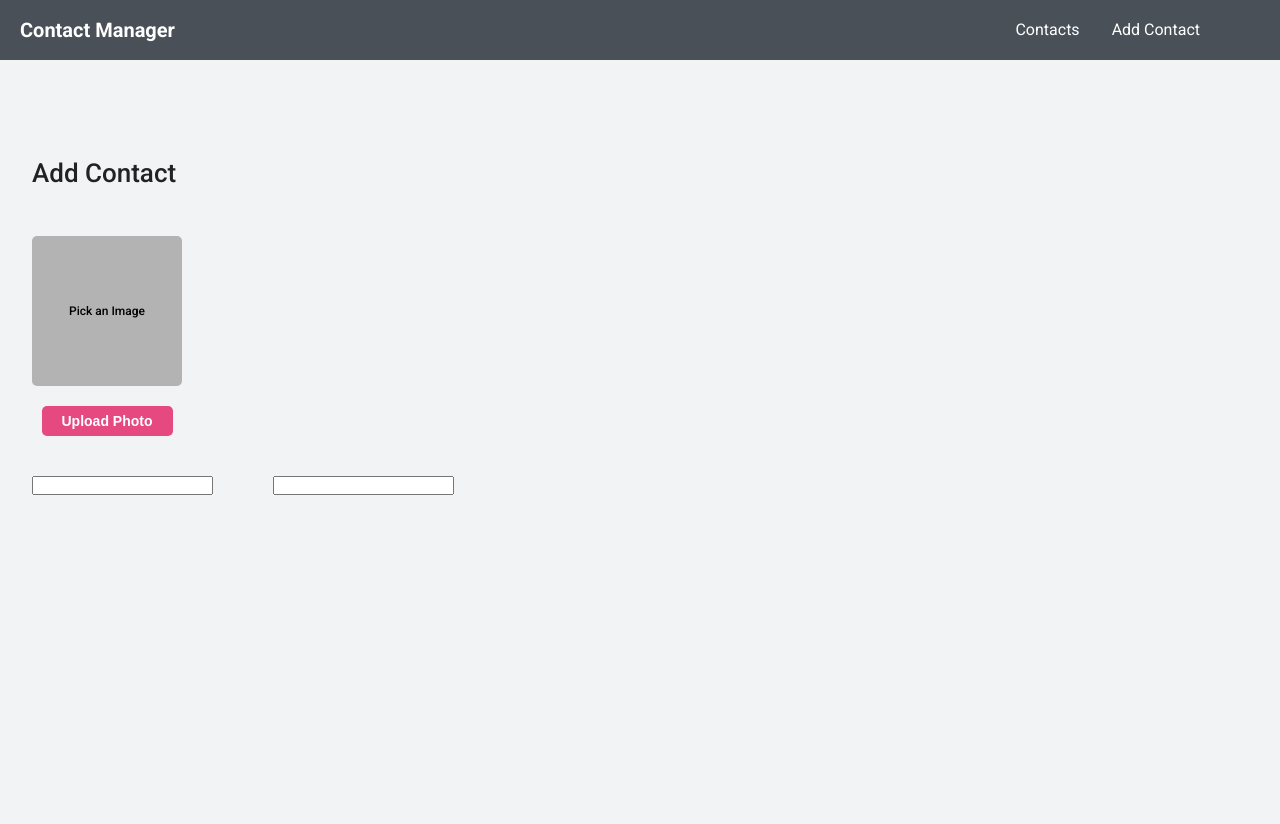
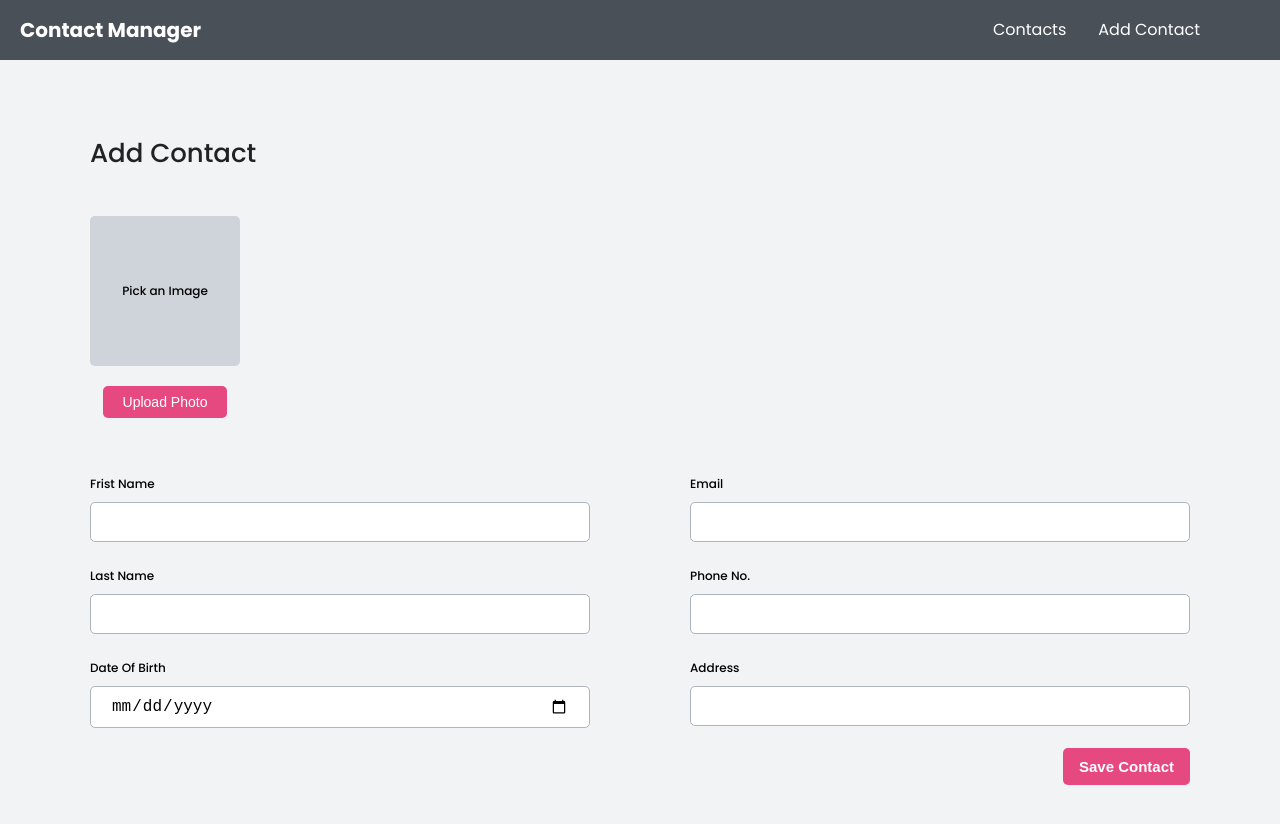
Before and after one commit to wasifalam23/contact-manager, a React (Create React App) app in the folder client/: page /addContact in a window 1280 px wide. Shown: the top 824 px of the page. Before the commit the page ends 800 px from the top, so only its background shows below. Built offline with nearby package versions, Linux system fonts and the light colour scheme; the HTML template or start-up script is replaced by a standard one.

Commit message:
improved addContact styles and inputs

```diff
--- a/client/src/components/FormElements/AddContactForm.js
+++ b/client/src/components/FormElements/AddContactForm.js
@@ -1,6 +1,8 @@
 import React from 'react';
 import ImageUpload from './ImageUpload/ImageUpload';
+import Input from './Input/Input';
 import './AddContactForm.scss';
+import Button from '../../utils/Button/Button';
 
 const AddContactForm = () => {
   return (
@@ -9,12 +11,17 @@ const AddContactForm = () => {
         <ImageUpload className="form-control__image--upload" />
         <div className="form-control__input--holders">
           <div className="form-control__left">
-            <input type="text" />
+            <Input id="first-name" label="Frist Name" type="text" />
+            <Input id="last-name" label="Last Name" type="text" />
+            <Input id="birth-date" label="Date Of Birth" type="date" />
           </div>
 
           <div className="form-control__right">
-            <input type="text" />
+            <Input id="email" label="Email" type="email" />
+            <Input id="phone" label="Phone No." type="text" />
+            <Input id="address" label="Address" type="text" />
           </div>
+          <Button className="form-control__save--btn" btnText="Save Contact" />
         </div>
       </dir>
     </form>
--- a/client/src/components/FormElements/AddContactForm.scss
+++ b/client/src/components/FormElements/AddContactForm.scss
@@ -2,15 +2,33 @@
 
 .form-control {
   &__container {
+    // max-width: 65%;
+    // margin: 0 auto;
     display: flex;
     flex-direction: column;
-    align-items: flex-start;
-    gap: 4rem;
+    gap: 6rem;
+  }
+
+  &__image--upload {
+    align-self: flex-start;
+  }
+
+  &__left,
+  &__right {
+    display: flex;
+    flex-direction: column;
+    gap: 2.8rem;
   }
 
   &__input--holders {
     display: grid;
-    grid-template-columns: 1fr 1fr;
-    grid-column-gap: 6rem;
+    grid-template-columns: repeat(2, 1fr);
+    grid-column-gap: 10rem;
+  }
+
+  &__save--btn {
+    grid-column: 2/-1;
+    margin-top: 2rem;
+    justify-self: end;
   }
 }
--- a/client/src/components/FormElements/ImageUpload/ImageUpload.scss
+++ b/client/src/components/FormElements/ImageUpload/ImageUpload.scss
@@ -30,8 +30,8 @@
   }
 
   &__btn {
-    padding: 0.7rem 2rem;
-    font-weight: $font-bold;
+    padding: 0.8rem 2rem;
+    font-weight: $font-medium;
     font-size: 1.4rem;
   }
 }
--- /dev/null
+++ b/client/src/components/FormElements/Input/Input.js
@@ -0,0 +1,15 @@
+import React from 'react';
+import './Input.scss';
+
+const Input = (props) => {
+  return (
+    <div className="input__box">
+      <label className="input__label" htmlFor={props.id}>
+        {props.label}
+      </label>
+      <input className="input__input" id={props.id} type={props.type} />
+    </div>
+  );
+};
+
+export default Input;
--- /dev/null
+++ b/client/src/components/FormElements/Input/Input.scss
@@ -0,0 +1,26 @@
+@import '../../../index.scss';
+
+.input {
+  &__box {
+    display: flex;
+    flex-direction: column;
+    gap: 1.2rem;
+  }
+
+  &__label {
+    font-size: 1.2rem;
+    font-weight: $font-medium;
+  }
+
+  &__input {
+    padding: 1rem 2rem;
+    border-radius: $border-radius-5px;
+    border: 1px solid #adb5bd;
+    max-width: 100%;
+    font-size: 1.6rem;
+  }
+
+  &__input:focus {
+    outline: none;
+  }
+}
--- a/client/src/index.scss
+++ b/client/src/index.scss
@@ -1,4 +1,4 @@
-@import url('https://fonts.googleapis.com/css2?family=Roboto:wght@300;400;500;700&display=swap');
+@import url('https://fonts.googleapis.com/css2?family=Poppins:wght@300;400;500;600;700&display=swap');
 
 *,
 *::after,
@@ -14,7 +14,7 @@ html {
 }
 
 body {
-  font-family: 'Roboto', sans-serif;
+  font-family: 'Poppins', sans-serif;
   background-color: #f1f3f5;
   line-height: 1;
 }
@@ -22,7 +22,7 @@ body {
 // Color Variables
 $color-primary-pink: #e64980;
 $color-dark-gray: #495057;
-$color-light-gray: #b3b3b3;
+$color-light-gray: #ced4da;
 
 $color-white: #fff;
 $color-black: #222;
@@ -31,4 +31,8 @@ $color-black: #222;
 $font-light: 300;
 $font-regular: 400;
 $font-medium: 500;
+$font-semibold: 600;
 $font-bold: 700;
+
+// Other Variables
+$border-radius-5px: 5px;
--- a/client/src/utils/Button/Button.scss
+++ b/client/src/utils/Button/Button.scss
@@ -1,7 +1,7 @@
 @import '../../index.scss';
 
 .button {
-  padding: 1rem 2rem;
+  padding: 1rem 1.6rem;
   font-size: 1.5rem;
   border: none;
   background-color: $color-primary-pink;
--- a/client/src/utils/Container/Container.js
+++ b/client/src/utils/Container/Container.js
@@ -4,13 +4,15 @@ import Button from '../Button/Button';
 
 const Container = (props) => {
   return (
-    <main className="container">
+    <div className="container">
       <header className="container__header">
         <h3 className="container__header--title">{props.title}</h3>
         {props.btnText && <Button btnText={props.btnText} />}
       </header>
-      {props.children}
-    </main>
+      <main className={`container__content ${props.contentClass}`}>
+        {props.children}
+      </main>
+    </div>
   );
 };
 
--- a/client/src/utils/Container/Container.scss
+++ b/client/src/utils/Container/Container.scss
@@ -1,8 +1,8 @@
 @import '../../index.scss';
 
 .container {
-  max-width: 144rem;
-  margin: 10rem auto;
+  max-width: 110rem;
+  margin: 8rem auto;
   padding: 0 3.2rem;
 
   &__header {
```
